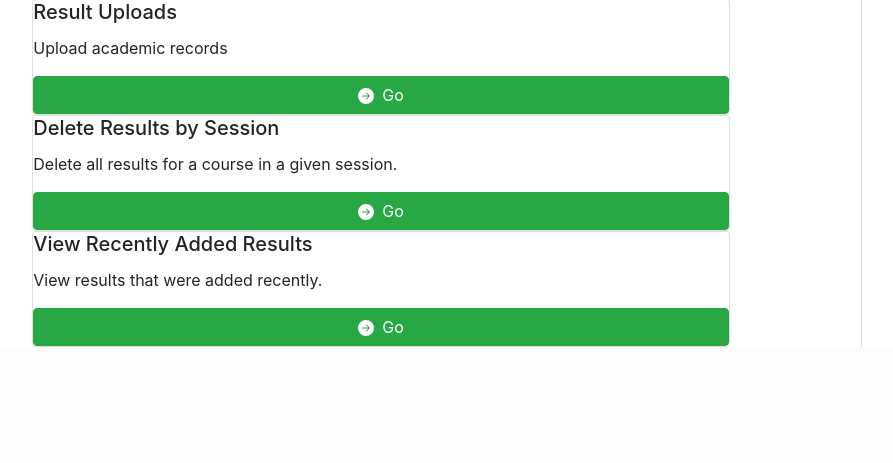
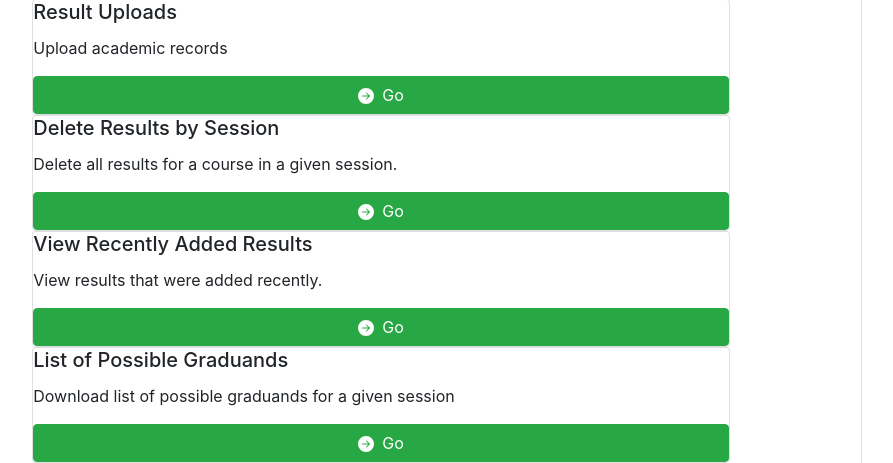
Before and after one commit to mebi36/examsoffice, a Django app: page /results/ in a window 1280 px wide. Shown: the part 748-1211 px from the top of the page, without its empty margins (99-992 px from the left). Before the commit the page ends 1095 px from the top, so only its background shows below. Run offline with Django 3.2, Linux system fonts and the light colour scheme; parts of the project's set-up code (start-up, migrations or seed data) failed here and were passed over; some libraries are stand-ins or nearby versions.

Commit message:
finished hooking up the list of possible graduands view with the app

```diff
--- a/examsoffice/results/urls.py
+++ b/examsoffice/results/urls.py
@@ -2,7 +2,7 @@ from django.urls.conf import path
 from django.urls.resolvers import URLPattern
 
 from .views import (
-    result_collation, results_menu, edit_result, student_search_processor,
+    possible_graduands_form, result_collation, results_menu, edit_result, student_search_processor,
     find_student, student_records, add_result, result_add_processor,
     recent_results, recent_results_bulk, delete_result, result_upload_options, upload_result_file,
     delete_by_session, student_transcript_generator, class_speadsheet_generator,
@@ -39,5 +39,6 @@ urlpatterns = [
     path('collation/', result_collation_form, name='collation'),
     path('result_collation/session=<str:session>/level=<str:level>', result_collation,name='result_collation'),
     path('hx/delete/<int:pk>',delete_student_result,name='delete_student_result'),
+    path('possible graduands/', possible_graduands_form, name='possible_graduands_form'),
     path('possible graduands/<str:expected_yr_of_grad>', possible_graduands, name='possible_graduands'),
 ]
--- a/examsoffice/results/utils.py
+++ b/examsoffice/results/utils.py
@@ -663,9 +663,10 @@ def possible_graduands_wb(expected_yr_of_grad):
             _.alignment = Alignment(horizontal='center', wrap_text=True,
                                                         vertical='top')
             _.border = normal_border
-
+    ws.print_title_rows = '7:7'
     ws.HeaderFooter.differentFirst = True
     ws.firstHeader.center.text = '''&BUNIVERSITY OF NIGERIA, NSUKKA\nOFFICE OF THE REGISTRAR\n(EXAMINATIONS)\n\nFACULTY/SCHOOL: ____&UENGINEERING&U____  DEPARTMENT/COURSE COMBINATION: ____&UELECTRONIC&U____&B'''
     ws.firstHeader.size = 16
     Worksheet.set_printer_settings(ws, paper_size=9,orientation='landscape')
-    wb.save('possible_grad.xlsx')
+    # wb.save('possible_grad.xlsx')
+    return wb
--- a/examsoffice/results/views.py
+++ b/examsoffice/results/views.py
@@ -1,3 +1,4 @@
+import re
 import csv
 from datetime import date
 import pandas as pd
@@ -760,5 +761,31 @@ def transcript_download_info(request, reg_no):
 
 @login_required
 def possible_graduands(request, expected_yr_of_grad):
-    possible_graduands_wb(expected_yr_of_grad)
-    return HttpResponse("Hello again")
+    wb = possible_graduands_wb(expected_yr_of_grad)
+    # return HttpResponse("Hello again")
+    file_name = f'{expected_yr_of_grad} List of Possible graduands.xlsx'
+    response = HttpResponse(content=save_virtual_workbook(wb),
+                            content_type='application/ms-excel')
+    response['Content-Disposition']  = f'attachment; filename={file_name}'
+    return response
+
+@login_required
+def possible_graduands_form(request):
+    if request.method == 'GET':
+        return render(request, 'results/possible_graduands_form.html', {})
+    else:
+        try:
+            expected_yr_of_grad = request.POST['expected_yr_of_grad']
+        except:
+            messages.add_message(request, messages.ERROR,
+                                "No expected year of graduation found",
+                                extra_tags='text-danger')
+            return HttpResponseRedirect(reverse('results:possible_graduands_form'))
+        else:
+            if re.search("^[0-9]{4}$", expected_yr_of_grad) != None:
+                return HttpResponseRedirect(reverse('results:possible_graduands',
+                                        kwargs={'expected_yr_of_grad': expected_yr_of_grad}))
+            else:
+                messages.add_message(request, messages.ERROR,
+                                "Invalid year entered. Must be of the format 'XXXX'")
+                return HttpResponseRedirect(reverse('results:possible_graduands_form'))
--- a/examsoffice/templates/results/menu.html
+++ b/examsoffice/templates/results/menu.html
@@ -68,4 +68,12 @@
             <a href="{% url 'results:recent_uploads' %}" class="btn btn-success" id="go-button">
                 <img class="img-fluid mr-2" src="{% static 'images/arrow-right-circle-fill.svg' %}" alt="go-button">Go</a>
         </div>
+        <div class="card w-75 mx-auto">
+            <h5 class="card-title">List of Possible Graduands</h5>
+            <p class="card-text">
+                Download list of possible graduands for a given session
+            </p>
+            <a href="{% url 'results:possible_graduands_form' %}" class="btn btn-success" id="go-button">
+                <img class="img-fluid mr-2" src="{% static 'images/arrow-right-circle-fill.svg' %}" alt="go-button">Go</a>
+        </div>
 {% endblock %}
```
Also changed, not shown: examsoffice/templates/results/possible_graduands_form.html (added, +22 -0 lines), 1 other file.
